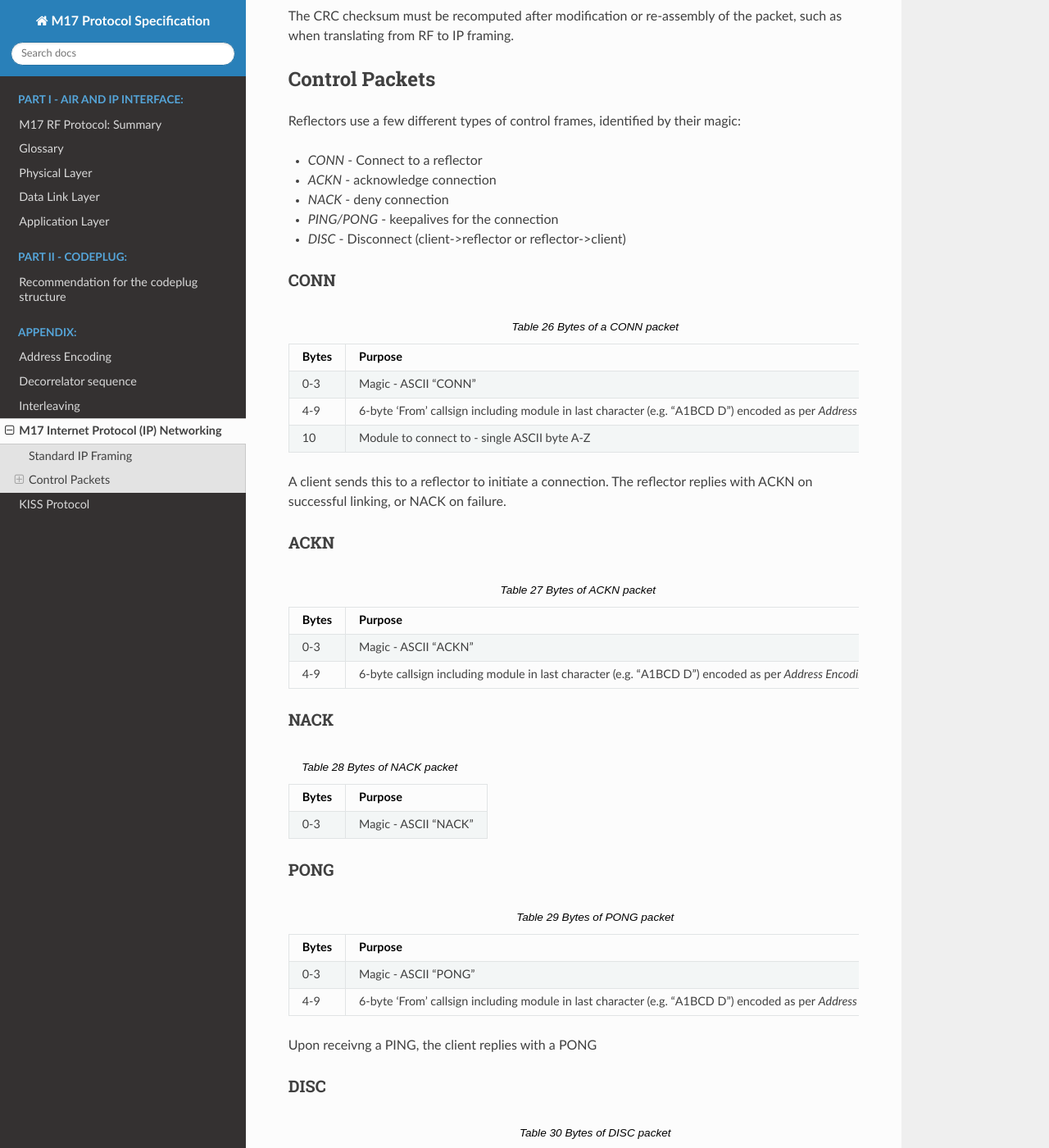
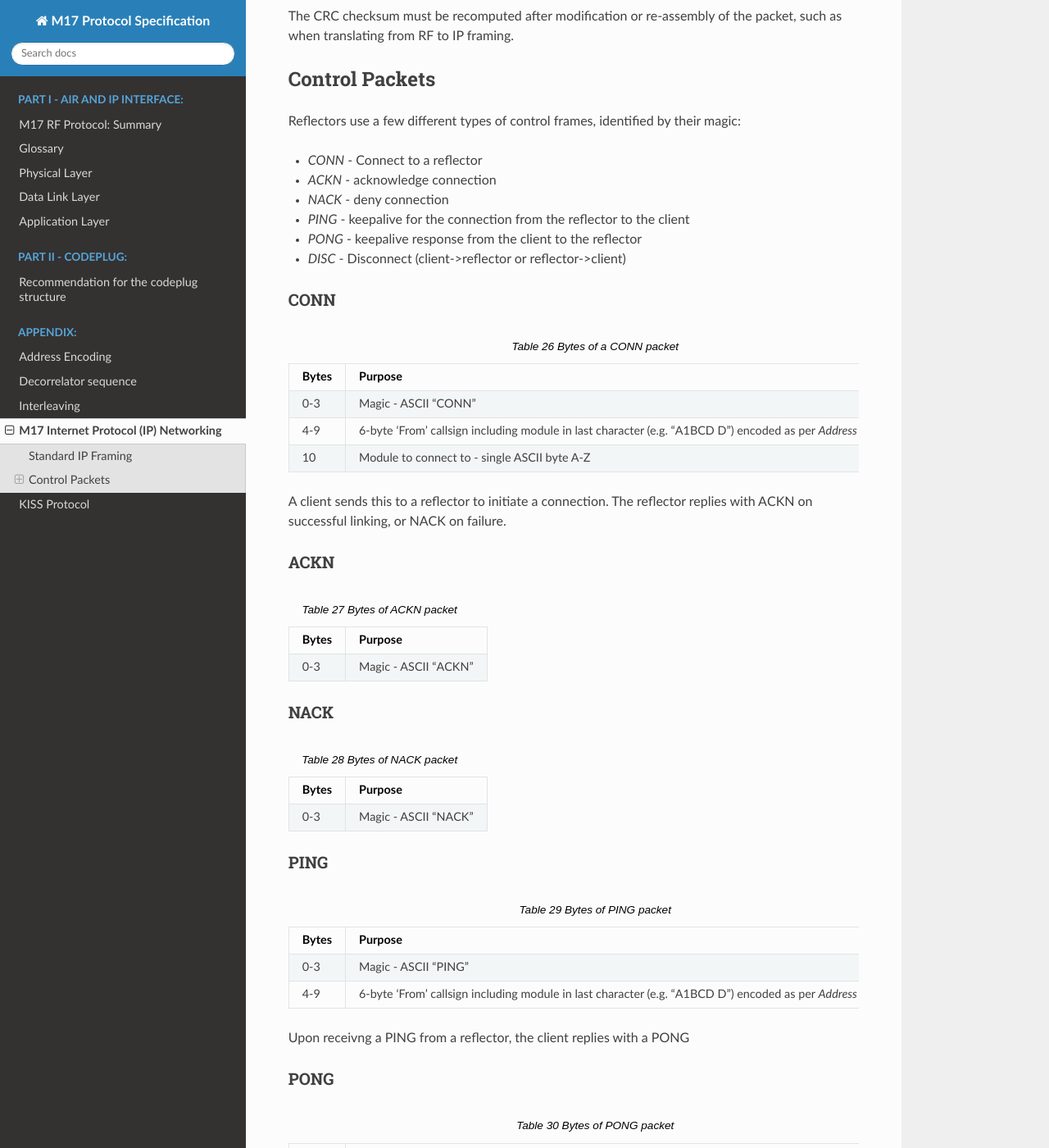
Before and after one commit to M17-Project/M17_spec, a Sphinx documentation site: the page built from docs/ip_encapsulation.rst, in a window 1280 px wide and 1400 px high, scrolled down 953 px. Shown: the whole window at 82% size. Built offline with Sphinx 7.4.7 and the Read the Docs theme 2.0.0, drawn with Linux system fonts in a browser that asks for light colours.

Commit message:
Update ip_encapsulation based off implementations.
This will make it easier for people new to the project to work on clients or reflectors that work with M17.

```diff
--- a/docs/ip_encapsulation.rst
+++ b/docs/ip_encapsulation.rst
@@ -67,7 +67,8 @@ Reflectors use a few different types of control frames, identified by their magi
 * *CONN* - Connect to a reflector
 * *ACKN* - acknowledge connection
 * *NACK* - deny connection
-* *PING/PONG* - keepalives for the connection
+* *PING* - keepalive for the connection from the reflector to the client
+* *PONG* - keepalive response from the client to the reflector
 * *DISC* - Disconnect (client->reflector or reflector->client)
 
 CONN
@@ -99,8 +100,8 @@ ACKN
   +=======+================================================================================================================+
   | 0-3   | Magic - ASCII "ACKN"                                                                                           |
   +-------+----------------------------------------------------------------------------------------------------------------+
-  | 4-9   | 6-byte callsign including module in last character (e.g. "A1BCD   D") encoded as per `Address Encoding`        |
-  +-------+----------------------------------------------------------------------------------------------------------------+
+
+.. todo:: Originally this was defined as having the callsign including module encodes as per 'Address Encoding' simular to the CONN frame, while current implementations of the client does not accept packets with that, it may be go to eventually re-work this to once again include that field.
 
 NACK
 ~~~~~~~~~~~~~~~~~
@@ -112,6 +113,21 @@ NACK
   +=======+==========================================================================================================================+
   | 0-3   | Magic - ASCII "NACK"                                                                                                     |
   +-------+--------------------------------------------------------------------------------------------------------------------------+
+
+PING
+~~~~~~~~~~~~~~~~~
+
+.. table :: Bytes of PING packet
+
+  +-------+----------------------------------------------------------------------------------------------------------------+
+  | Bytes | Purpose                                                                                                        |
+  +=======+================================================================================================================+
+  | 0-3   | Magic - ASCII "PING"                                                                                           |
+  +-------+----------------------------------------------------------------------------------------------------------------+
+  | 4-9   | 6-byte 'From' callsign including module in last character (e.g. "A1BCD   D") encoded as per `Address Encoding` |
+  +-------+----------------------------------------------------------------------------------------------------------------+
+
+Upon receivng a PING from a reflector, the client replies with a PONG
 
 PONG
 ~~~~~~~~~~~~~~~~~
```
Also changed, not shown: other parts of docs/ip_encapsulation.rst (+0 -1 lines).
